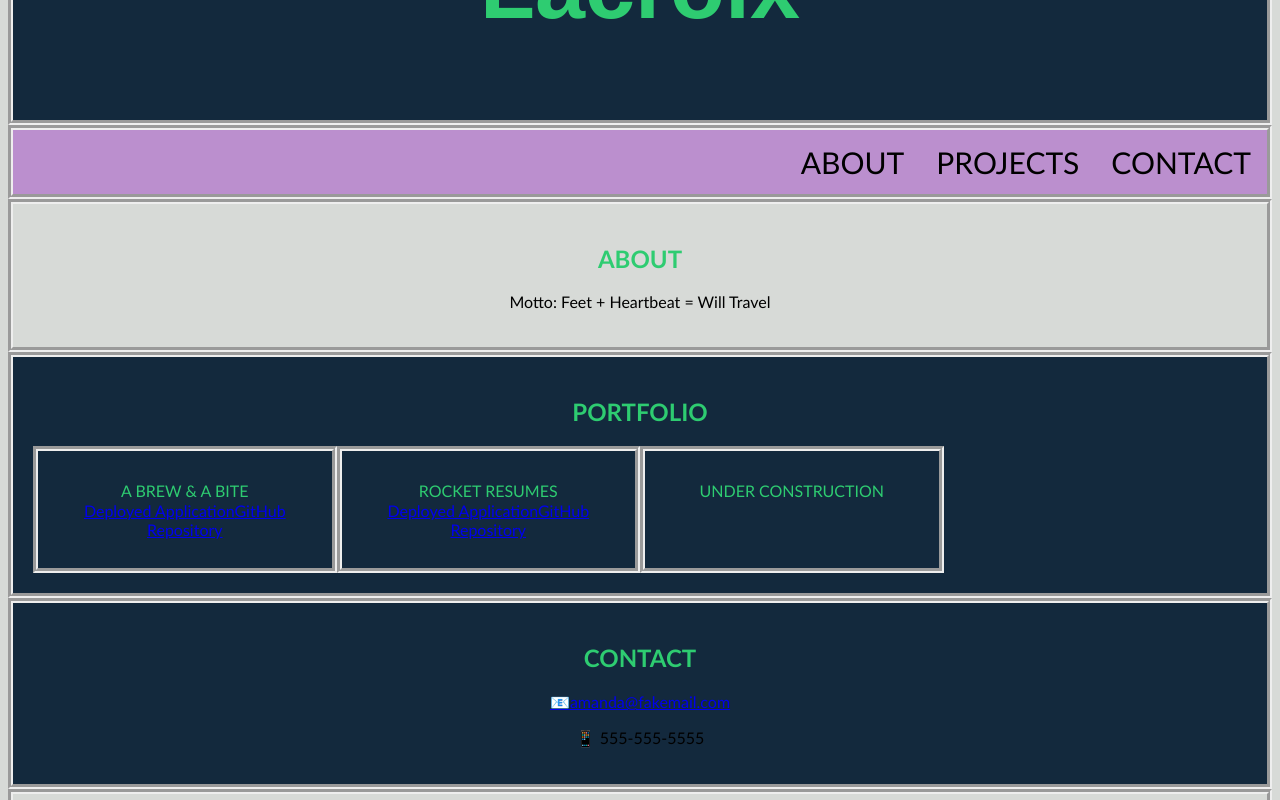
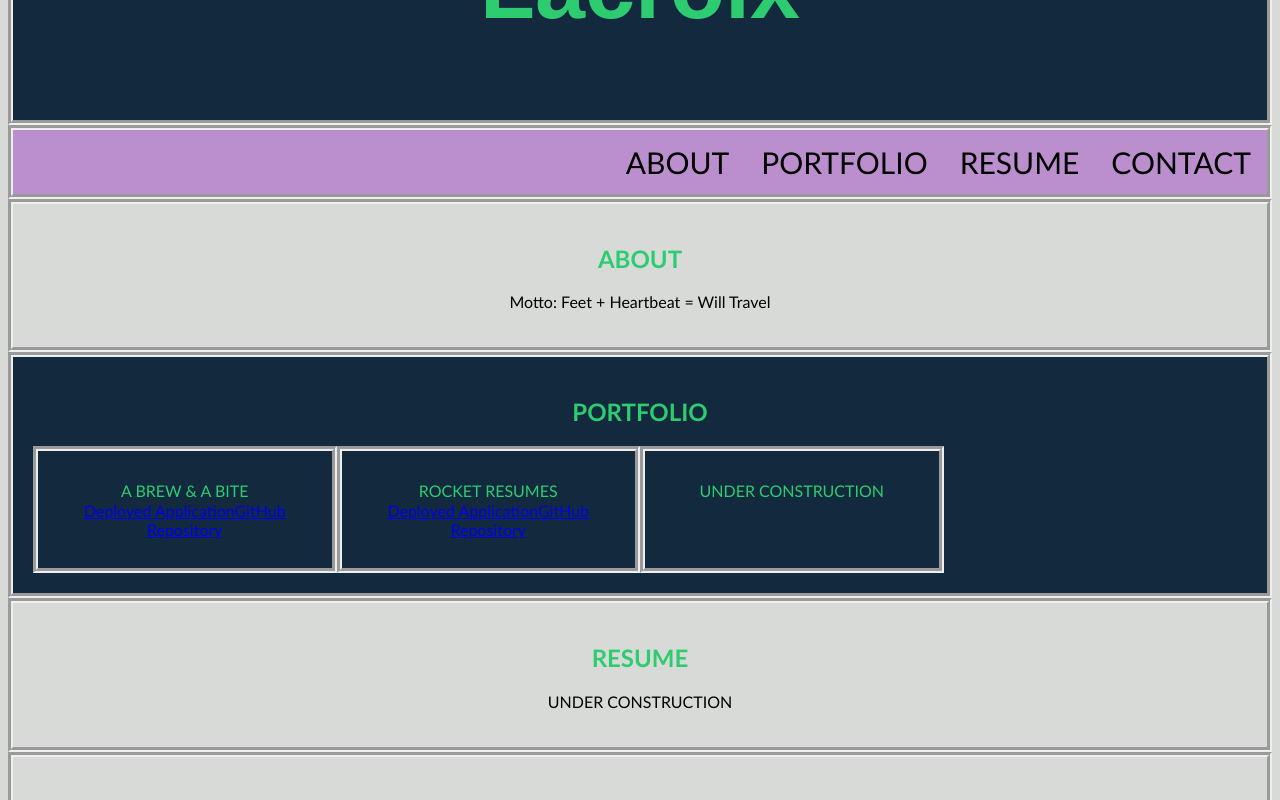
Before and after one commit to Amanda-Lacroix/WEEK-20-CHALLENGE-REACT-PORTFOLIO, a React (Create React App) app in the folder react-portfolio/: page / in a window 1280 px wide. Shown: the part 260-1060 px from the top of the page. Built offline with nearby package versions, Linux system fonts and the light colour scheme.

Commit message:
revised content in components to jive with criteria, added Resume.js and revised App.js to reflect that addition

```diff
--- a/react-portfolio/src/App.css
+++ /dev/null
@@ -1,38 +0,0 @@
-.App {
-  text-align: center;
-}
-
-.App-logo {
-  height: 40vmin;
-  pointer-events: none;
-}
-
-@media (prefers-reduced-motion: no-preference) {
-  .App-logo {
-    animation: App-logo-spin infinite 20s linear;
-  }
-}
-
-.App-header {
-  background-color: #282c34;
-  min-height: 100vh;
-  display: flex;
-  flex-direction: column;
-  align-items: center;
-  justify-content: center;
-  font-size: calc(10px + 2vmin);
-  color: white;
-}
-
-.App-link {
-  color: #61dafb;
-}
-
-@keyframes App-logo-spin {
-  from {
-    transform: rotate(0deg);
-  }
-  to {
-    transform: rotate(360deg);
-  }
-}
--- a/react-portfolio/src/App.js
+++ b/react-portfolio/src/App.js
@@ -7,6 +7,7 @@ import Contact from './components/Contact';
 import Footer from './components/Footer';
 
 import './style.css';
+import Resume from './components/Resume';
 // import './Assets';
 
 function App() {
@@ -17,6 +18,7 @@ function App() {
       <main>
         <About />
         <Projects />
+        <Resume />
         <Contact />
       </main>
       <Footer />
--- a/react-portfolio/src/components/Contact.js
+++ b/react-portfolio/src/components/Contact.js
@@ -3,11 +3,10 @@ import React from 'react';
 
 const Contact = () => {
   return (
-    <footer id="contact" className="box-style">
-      <h2>CONTACT</h2>
-      <a href="mailto:someone@example.com"><span>📧</span>amanda@fakemail.com</a>
-      <p><span>📱</span> 555-555-5555</p>
-    </footer>
+    <section className="box-style">
+      <h2>CONTACT FORM </h2>
+
+    </section>
   );
 };
 
--- a/react-portfolio/src/components/Footer.js
+++ b/react-portfolio/src/components/Footer.js
@@ -3,12 +3,16 @@ import React from 'react';
 
 const Footer = () => {
   return (
-    <footer className="box-style">
+
+      <footer id="contact" className="box-style">
       <h2>CONTACT</h2>
+      <a href="mailto:someone@example.com"><span>📧</span>amanda@fakemail.com</a>
       <a href="https://github.com/amanda-lacroix"><span>GitHub</span></a>
-      <a href="https://linkedin.com/in/amanda-lacroix"><span>LinkedIn</span></a>
+      <a href="https://linkedin.com/in/"><span>LinkedIn</span></a>
+      <p><span>📱</span> 555-555-5555</p>
+    </footer>
 
-    </footer>
+
   );
 };
 
--- a/react-portfolio/src/components/Navigation.js
+++ b/react-portfolio/src/components/Navigation.js
@@ -5,9 +5,10 @@ const Navigation = () => {
   return (
     <nav className="navigation">
       <ul>
-        <li><a href="#contact">Contact</a></li>
-        <li><a href="#projects">Projects</a></li>
-        <li><a href="#about">About</a></li>
+        <li><a href="#contact">CONTACT</a></li>
+        <li><a href="#resume">RESUME</a></li>
+        <li><a href="#projects">PORTFOLIO</a></li>
+        <li><a href="#about">ABOUT</a></li>
       </ul>
     </nav>
   );
--- /dev/null
+++ b/react-portfolio/src/components/Resume.js
@@ -0,0 +1,13 @@
+import React from 'react';
+
+
+const Resume = () => {
+  return (
+    <section className="box-style">
+      <h2 id="about">RESUME</h2>
+      <p>UNDER CONSTRUCTION</p>
+    </section>
+  );
+};
+
+export default Resume;
```
